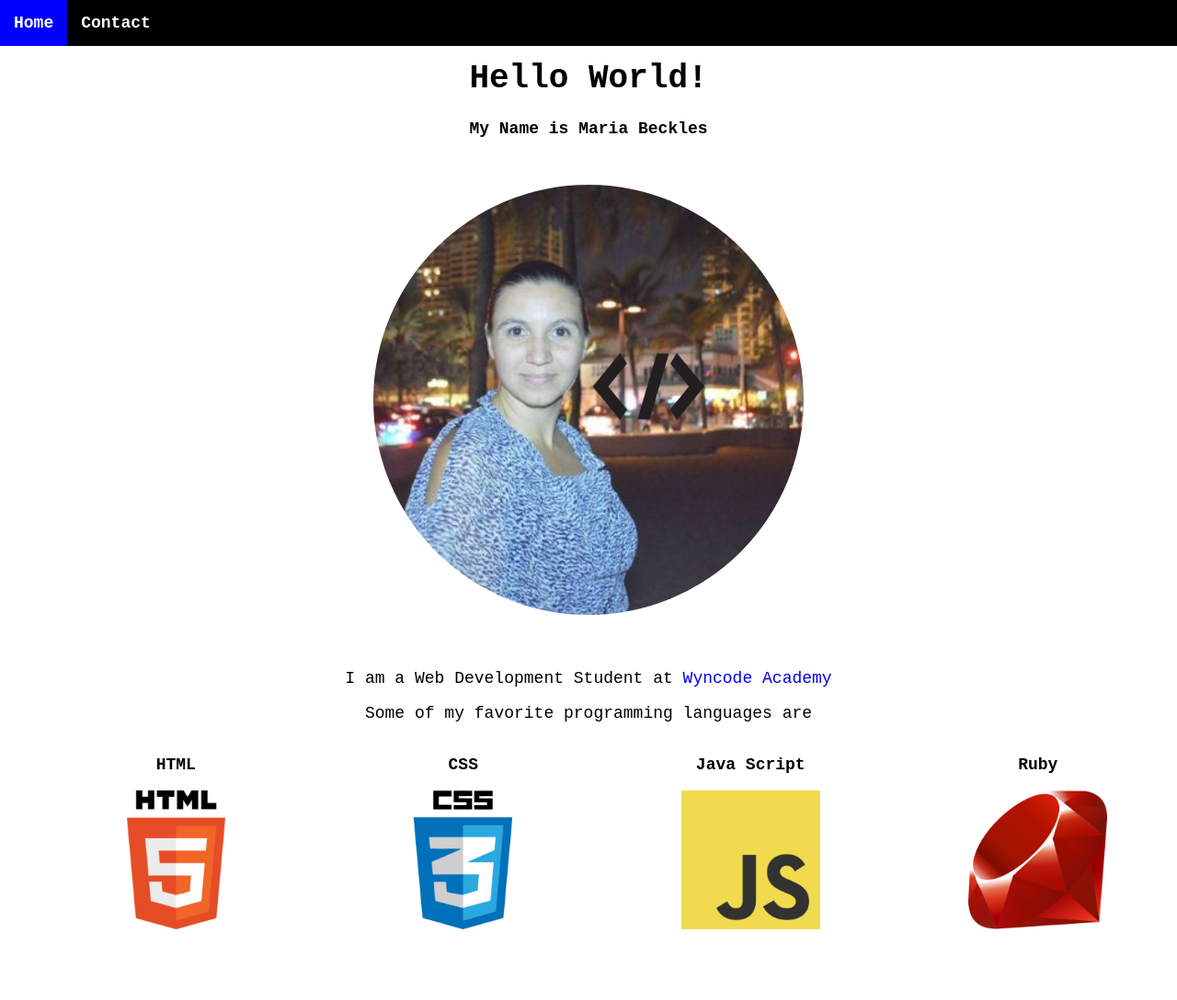
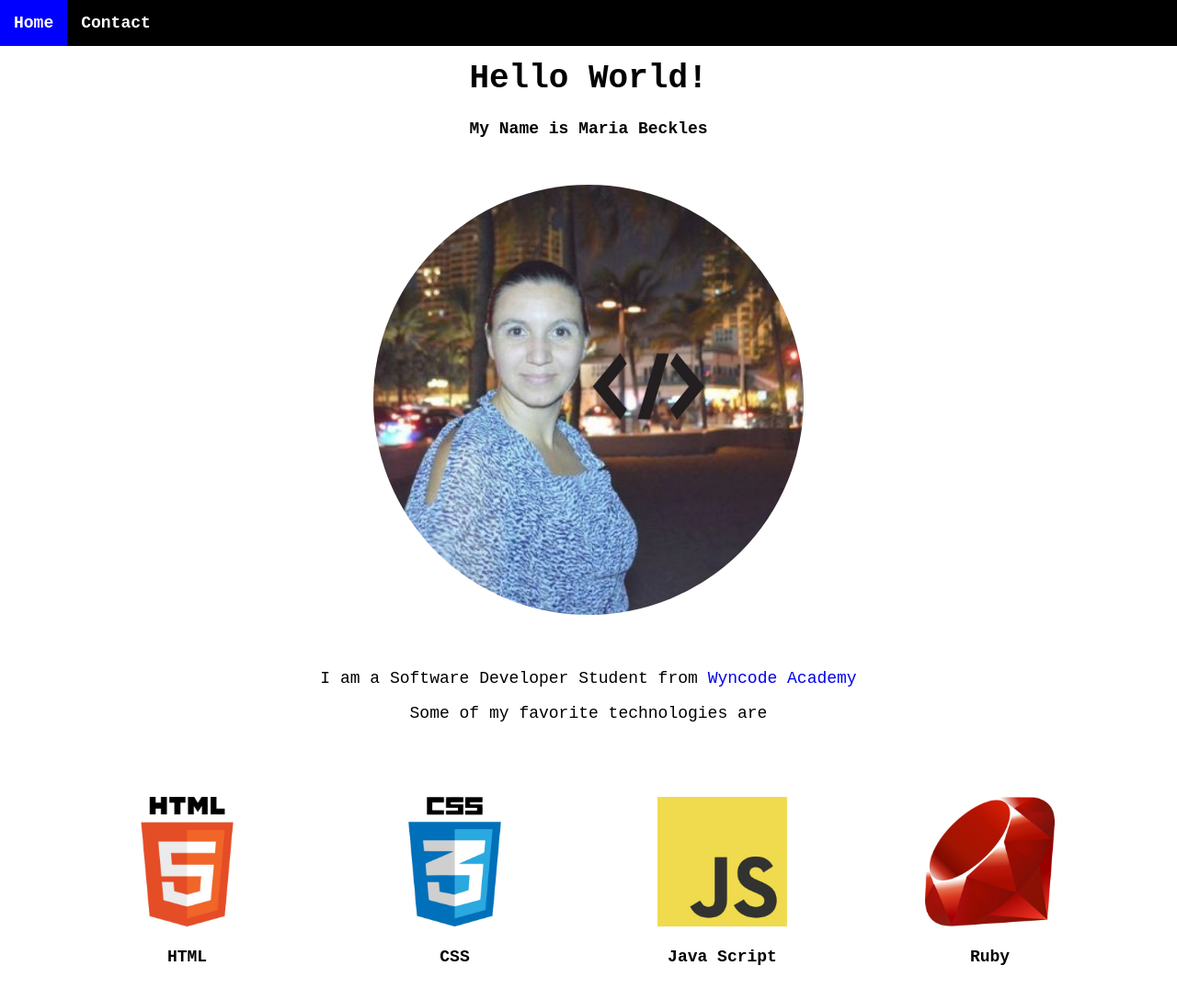
Before and after one commit to mj305/AllAboutMe, a plain HTML site: page index.html in a window 1280 px wide. Shown: the whole page at 92% size. Before the commit the page ends 1034 px from the top, so only its background shows below. Drawn offline with Linux system fonts and the light colour scheme.

Commit message:
edited about me

```diff
--- a/index.html
+++ b/index.html
@@ -22,32 +22,32 @@
             <h1>Hello World!</h1>
             <h2>My Name is Maria Beckles</h2>
             <img src="MariaBeckles.jpg" alt="Maria Beckles" id="my-picture">
-            <p>I am a Web Development Student at
+            <p>I am a Software Developer Student from
                 <a href="https://wyncode.co/" target="blank">
                 Wyncode Academy</a></p>
 
                 <div>
-                    <p>Some of my favorite programming languages are</p>
+                    <p>Some of my favorite technologies are</p>
 
                     <ul id="language-list">
                         <li>
+                            <img src="HTML.jpg" alt="HTML Logo">
                             <h3>HTML</h3>
-                            <img src="HTML.jpg" alt="HTML Logo">
                         </li>
 
                         <li>
+                            <img src="CSS.jpg" alt="CSS Logo">
                             <h3>CSS</h3>
-                            <img src="CSS.jpg" alt="CSS Logo">
                         </li>
 
                         <li>
+                            <img src="JS.jpg" alt="JavaScript Logo">
                             <h3>Java Script</h3>
-                            <img src="JS.jpg" alt="JavaScript Logo">
                         </li>
 
                         <li>
+                            <img src="Ruby.jpg" alt="Ruby Logo">
                             <h3>Ruby</h3>
-                            <img src="Ruby.jpg" alt="Ruby Logo">
                         </li>
 
                     </ul>
--- a/languagelist.css
+++ b/languagelist.css
@@ -2,6 +2,8 @@
     display: grid;
     grid-gap: 10px;
     grid-template-columns: repeat(auto-fit, minmax(250px, 1fr));
+    padding: 3.5rem;
+    margin-top: 1rem;
 }
 
 img {
```
